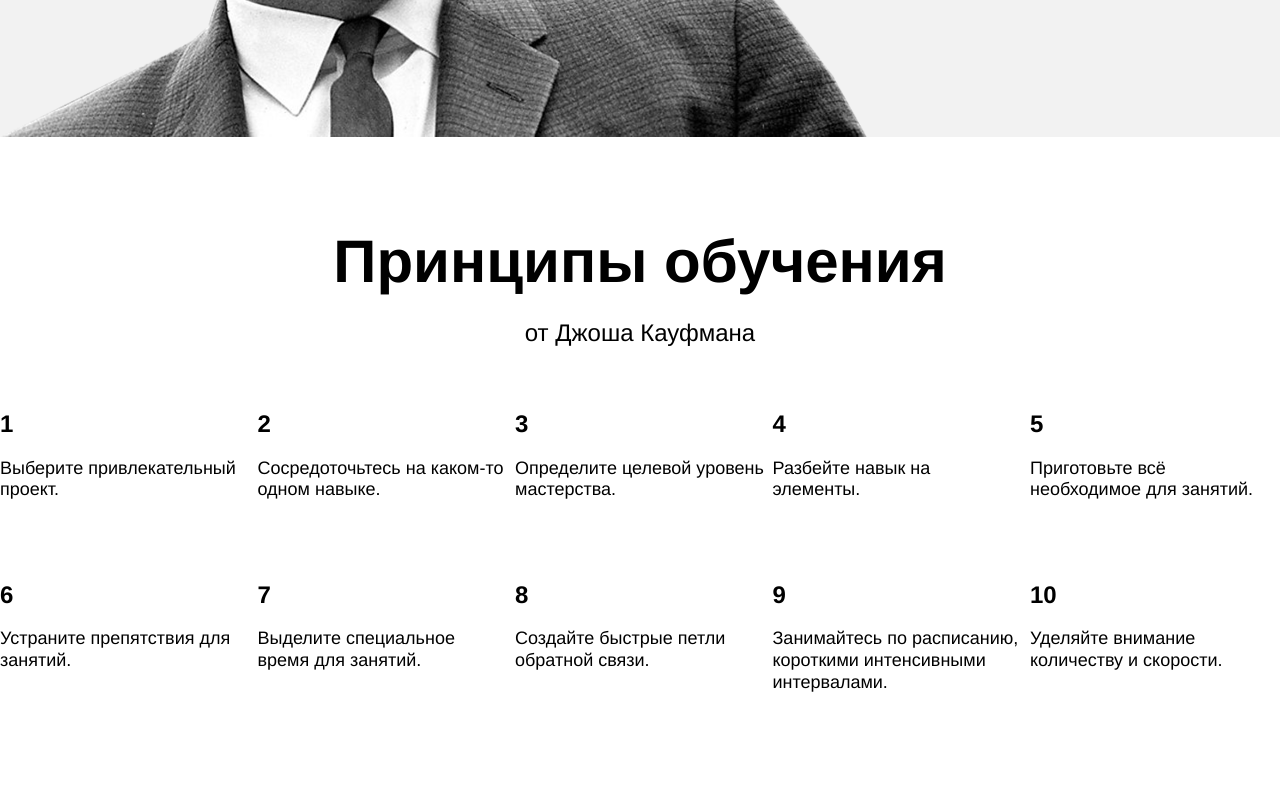
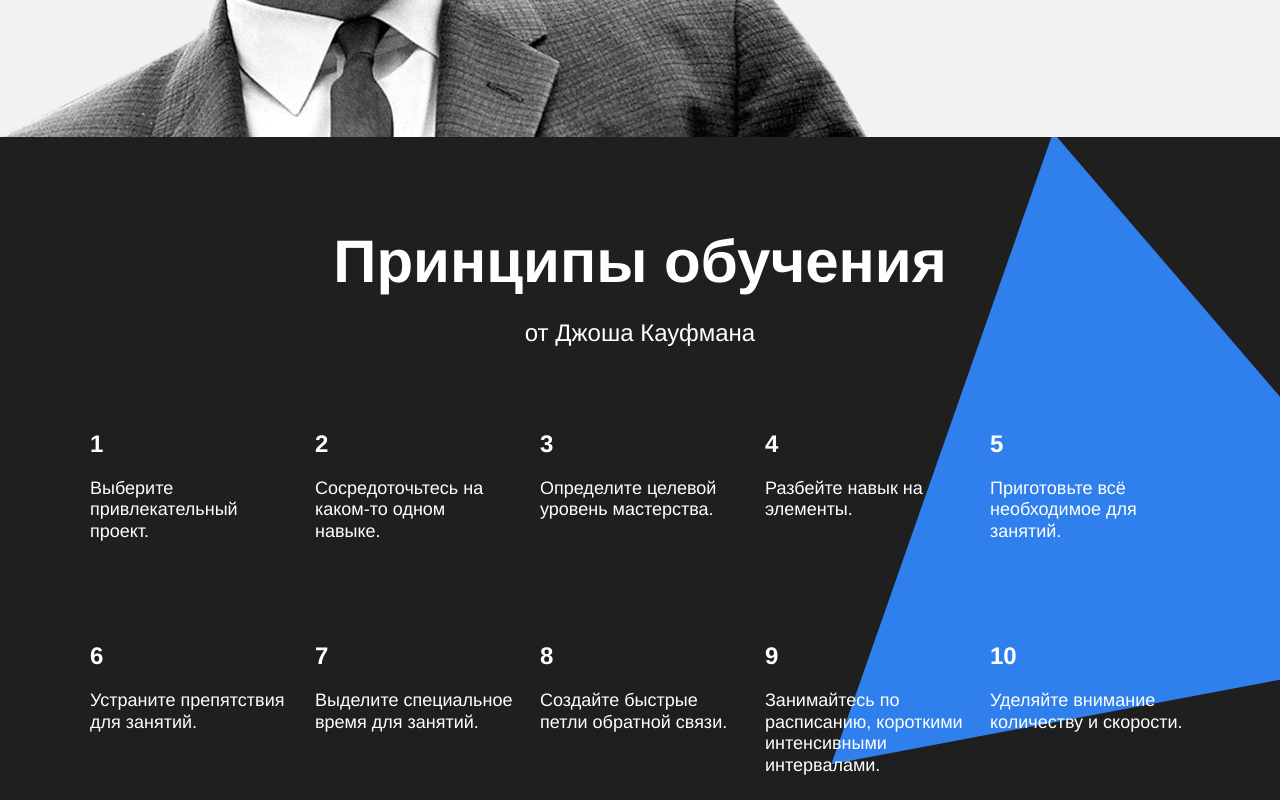
Before and after one commit to alvde-site/how-to-learn, a plain HTML site: page index.html in a window 1280 px wide. Shown: the part 2760-3560 px from the top of the page. Drawn offline with Linux system fonts and the light colour scheme.

Commit message:
.kaufman сверстан

```diff
--- a/index.html
+++ b/index.html
@@ -40,7 +40,7 @@
       <section class="digits digits_paddings">
         <h2 class="section-title">Цифры и факты</h2>
         <p class="section-subtitle">Про учёбу и мозг</p>
-        <div class="table">
+        <div class="table table_size">
             <div class="table__cell table__cell_theme_light">
               <h3 class="table__heading">86 миллиардов</h3>
               <p class="table__text">Число нейронов в мозге человека</p>
@@ -86,50 +86,51 @@
       </section>
 
       <section class="kaufman kaufman_paddings">
-        <h2 class="section-title">Принципы обучения</h2>
-        <p class="section-subtitle">от Джоша Кауфмана</p>
-        <div class="table">
-            <div class="table__cell table__cell_theme_light">
+        <h2 class="section-title section-title_theme_dark">Принципы обучения</h2>
+        <p class="section-subtitle section-subtitle_theme_dark">от Джоша Кауфмана</p>
+        <div class="table table_size">
+            <div class="table__cell table__cell_theme_dark">
               <h3 class="table__heading">1</h3>
               <p class="table__text">Выберите привлекательный проект.</p>
             </div>
-            <div class="table__cell table__cell_theme_light">
+            <div class="table__cell table__cell_theme_dark">
               <h3 class="table__heading">2</h3>
               <p class="table__text table__text_margin-bottom">Сосредоточьтесь на каком-то одном навыке.</p>
             </div>
-            <div class="table__cell table__cell_theme_light">
+            <div class="table__cell table__cell_theme_dark">
               <h3 class="table__heading">3</h3>
               <p class="table__text">Определите целевой уровень мастерства.</p>
             </div>
-            <div class="table__cell table__cell_theme_light">
+            <div class="table__cell table__cell_theme_dark">
               <h3 class="table__heading">4</h3>
               <p class="table__text">Разбейте навык на элементы.</p>
             </div>
-            <div class="table__cell table__cell_theme_light">
+            <div class="table__cell table__cell_theme_dark">
               <h3 class="table__heading">5</h3>
               <p class="table__text table__text_margin-bottom">Приготовьте всё необходимое для занятий.</p>
             </div>
-            <div class="table__cell table__cell_theme_light">
+            <div class="table__cell table__cell_theme_dark">
               <h3 class="table__heading">6</h3>
               <p class="table__text">Устраните препятствия для занятий.</p>
             </div>
-            <div class="table__cell table__cell_theme_light">
+            <div class="table__cell table__cell_theme_dark">
               <h3 class="table__heading">7</h3>
               <p class="table__text">Выделите специальное время для занятий.</p>
             </div>
-            <div class="table__cell table__cell_theme_light">
+            <div class="table__cell table__cell_theme_dark">
               <h3 class="table__heading">8</h3>
               <p class="table__text">Создайте быстрые петли обратной связи.</p>
             </div>
-            <div class="table__cell table__cell_theme_light">
+            <div class="table__cell table__cell_theme_dark">
               <h3 class="table__heading">9</h3>
               <p class="table__text">Занимайтесь по расписанию, короткими интенсивными интервалами.</p>
             </div>
-            <div class="table__cell table__cell_theme_light">
+            <div class="table__cell table__cell_theme_dark">
               <h3 class="table__heading">10</h3>
               <p class="table__text">Уделяйте внимание количеству и скорости.</p>
             </div>
         </div>
+        <div class="kaufman__triangle"></div>
       </section>
     </main>
     <footer class="footer footer_paddings">
--- a/styles/style.css
+++ b/styles/style.css
@@ -175,6 +175,11 @@ h1, h2, h3, h4, h5, h6, p {
   line-height: 1.15;
   font-size: 60px;
   font-weight: bold;
+  z-index: 2;
+}
+
+.section-title_theme_dark {
+  color: white;
 }
 
 .section-subtitle {
@@ -184,12 +189,22 @@ h1, h2, h3, h4, h5, h6, p {
   line-height: 34px;
   font-size: 24px;
   font-weight: normal;
+  z-index: 2;
+}
+
+.section-subtitle_theme_dark {
+  color: white;
 }
 
 .table {
   display: flex;
   flex-wrap: wrap;
   justify-content: space-between;
+  z-index: 2;
+}
+
+.table__cell {
+  z-index: 2;
 }
 
 .table_size {
@@ -267,11 +282,25 @@ h1, h2, h3, h4, h5, h6, p {
   color: #6aa1e9;
 }
 
+.kaufman {
+  background-color: #1f1f1f;
+  overflow: hidden;
+  position: relative;
+}
+
 .kaufman_paddings {
   padding: 90px 0;
 }
 
-
+.kaufman__triangle {
+  width: 877px;
+  height: 877px;
+  position: absolute;
+  top: 0;
+  right: -210px;
+  background: url(../images/kaufman-triangle.svg) center/cover no-repeat;
+  z-index: 0;
+}
 /* main конец */
 
 /*footer начало */
```
